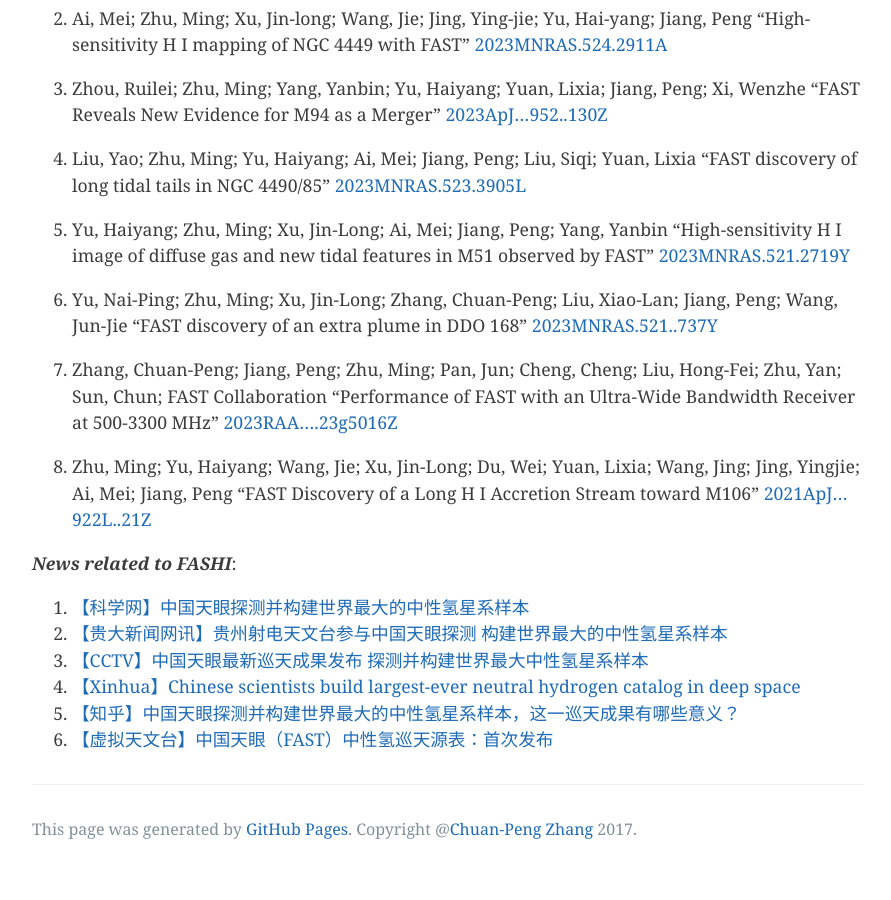
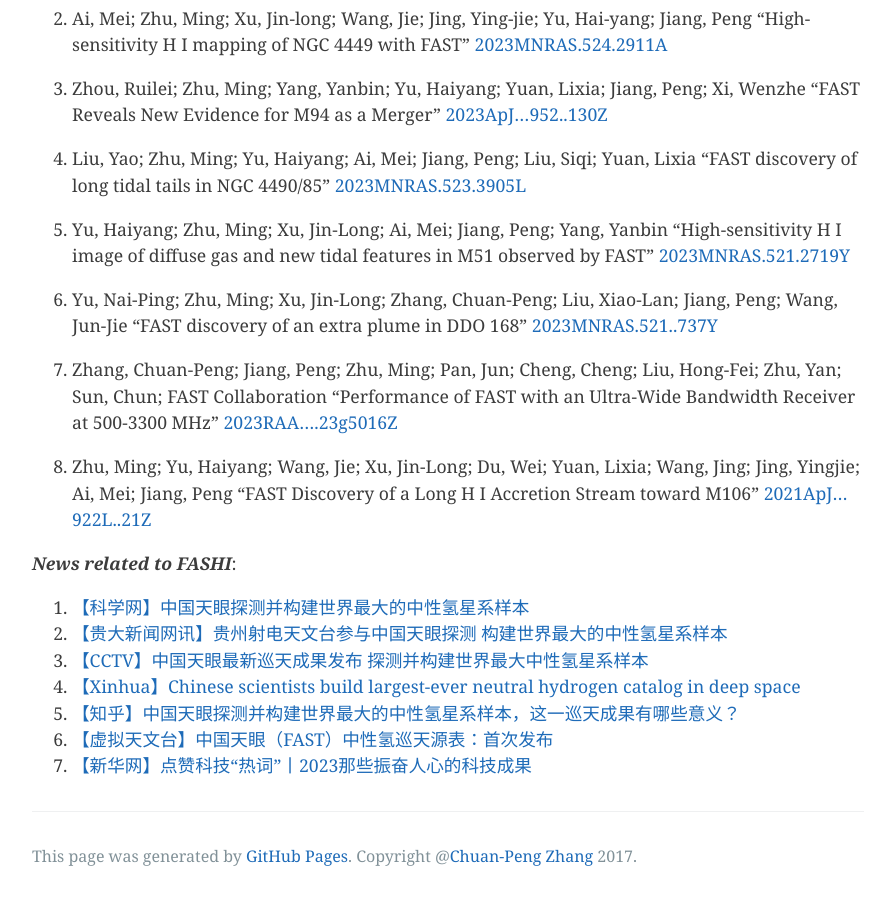
Before and after one commit to zcp521/zcp521.github.io, a Jekyll site: the page built from fashi.md, in a window 1280 px wide and 900 px high, scrolled down 3290 px. Shown: the whole window, without its empty margins (192-1083 px from the left). Built offline with Jekyll 4.4.1, drawn with Linux system fonts in a browser that asks for light colours; before the commit the page ends 4163 px from its top, so only the background shows below that.

Commit message:
Update fashi.md

```diff
--- a/fashi.md
+++ b/fashi.md
@@ -147,3 +147,4 @@
 4. [【Xinhua】Chinese scientists build largest-ever neutral hydrogen catalog in deep space](https://english.news.cn/20231213/99a9ce6bcf1b461bb1b319157ab250f2/c.html)
 5. [【知乎】中国天眼探测并构建世界最大的中性氢星系样本，这一巡天成果有哪些意义？](https://www.zhihu.com/question/634798604)
 6. [【虚拟天文台】中国天眼（FAST）中性氢巡天源表：首次发布](https://mp.weixin.qq.com/s/J7i9y-Bz1x353xkEI67zUw)
+7. [【新华网】点赞科技“热词”丨2023那些振奋人心的科技成果](http://news.china.com.cn/2023-12/26/content_116904209.shtml)
```
